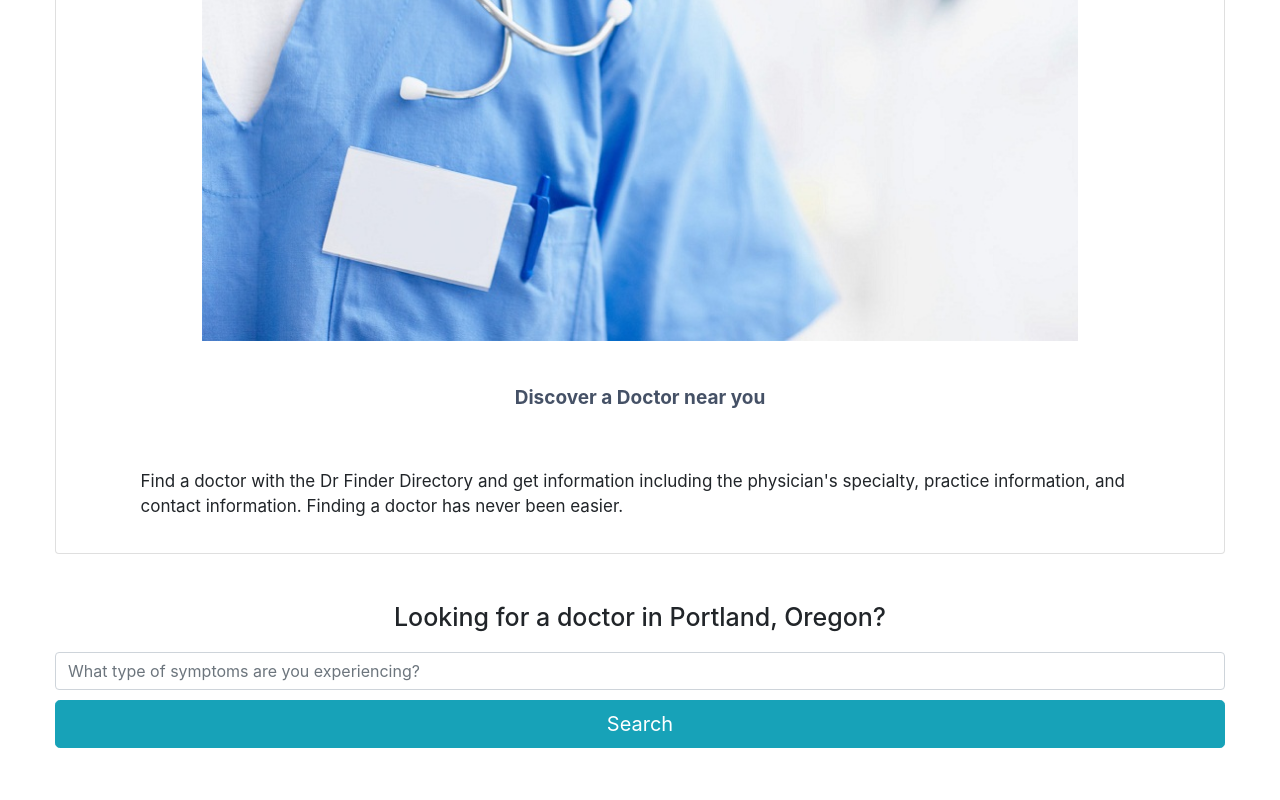
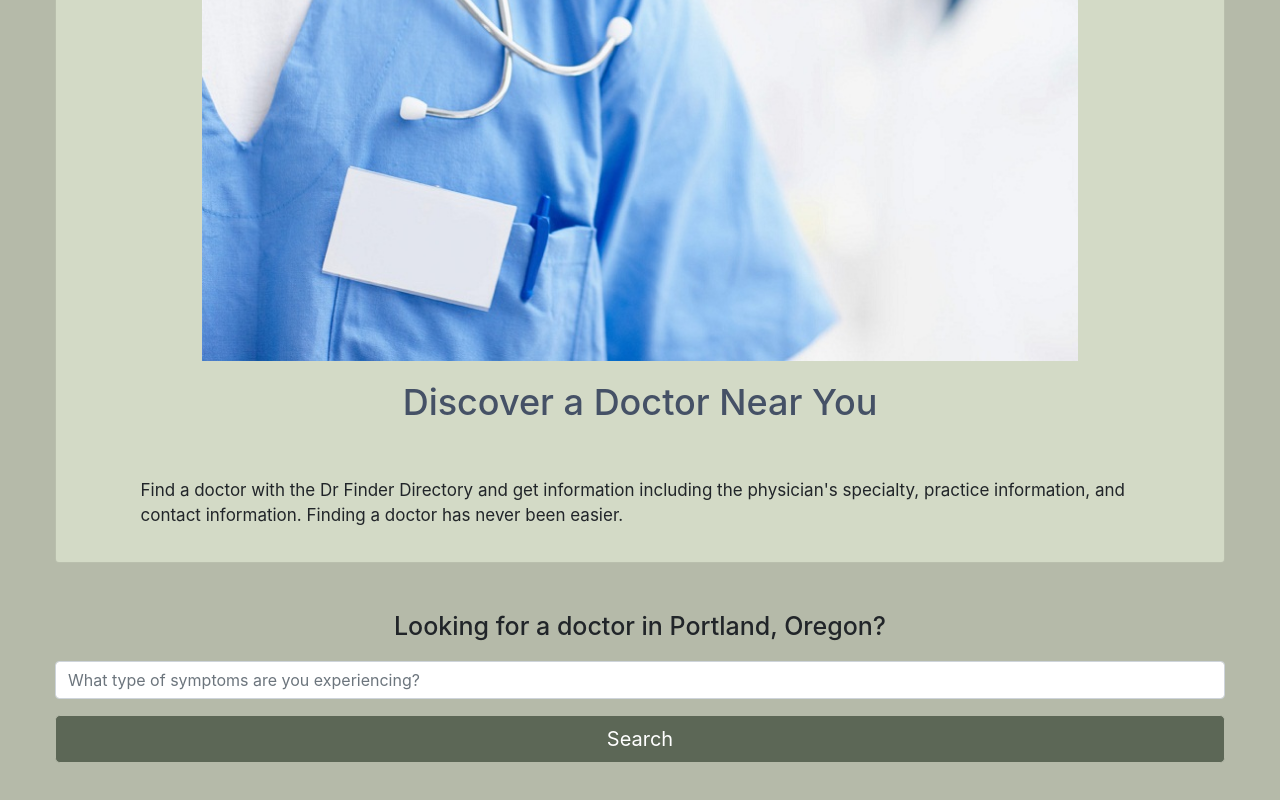
Before and after one commit to juliajessica/doctor-search, a website built with webpack: page src/index.html in a window 1280 px wide. Shown: the part 358-1158 px from the top of the page. Built offline with nearby package versions, Linux system fonts and the light colour scheme.

Commit message:
add css color to the buttons, card, and divs

```diff
--- a/src/index.html
+++ b/src/index.html
@@ -9,7 +9,7 @@
       <div class="card">
         <img src="img/banner-img.jpg" alt="image of a doctor" id="banner-img">
          <div class="container">
-           <h2><strong>Discover a Doctor near you</h2></strong>
+           <h1>Discover a Doctor Near You</h1>
            <p class="center-text">Find a doctor with the Dr Finder Directory and get information including the physician's specialty, practice information, and contact information. Finding a doctor has never been easier.</p>
          </div>
       </div>
--- a/src/main.js
+++ b/src/main.js
@@ -6,7 +6,7 @@ import $ from 'jquery';
 
 
 function findSymptom(response, userSymptom){
-  // debugger;
+  debugger;
   for (let i=0;  i<response.data.length; i++){
     let first = response.data[i].profile.first_name;
     let last = response.data[i].profile.last_name;
--- a/src/styles.css
+++ b/src/styles.css
@@ -1,18 +1,24 @@
 body {
+  background-color: #B5BAA9;
   padding: 20px;
   margin: 20px;
 }
 
-.card h2 {
+h1 {
   text-align: center;
-  font-size: 45px;
+  font-size: 36px;
   font-style: normal;
   color: #455166;
   margin: 10px;
   padding: 10px;
 }
 
+.card {
+  background-color: #D3DAC6;
+}
+
 #banner-img {
+  padding-top: 20px;
   width: 75%;
   display: block;
   margin-left: auto;
@@ -22,6 +28,10 @@ body {
 #symptom {
   margin-top: 10px;
   margin-bottom: 10px;
+}
+
+#dr-btn{
+  margin-top: 16px;
 }
 
 h4 {
@@ -40,7 +50,7 @@ h4 {
   display: none;
   padding: 14px;
   margin: 25px;
-  background-color: #d7dbe0;
+  background-color: #D3DAC6;
 }
 
 img {
@@ -52,6 +62,24 @@ strong {
   font-size: 19px;
 }
 
-button {
+body .btn-info:hover, body .btn-info:focus {
+  background-color: #6F7C67;
+  border-color: #6F7C67;
   margin-top: 10px;
 }
+
+body .btn-info, body .btn-info:active, body .btn-info:visited, body .btn-info:active:focus, body .btn-info:active:hover{
+  background-color: #5C6756;
+  border-color: #B5BAA9;
+}
+
+
+body .btn-primary:hover, body .btn-primary:focus {
+  background-color: #6F7C67;
+  border-color: #6F7C67;
+}
+
+body .btn-primary, body .btn-primary:active, body .btn-primary:visited, body .btn-primary:active:focus, body .btn-primary:active:hover{
+  background-color: #5C6756;
+  border-color: #B5BAA9;
+}
```
